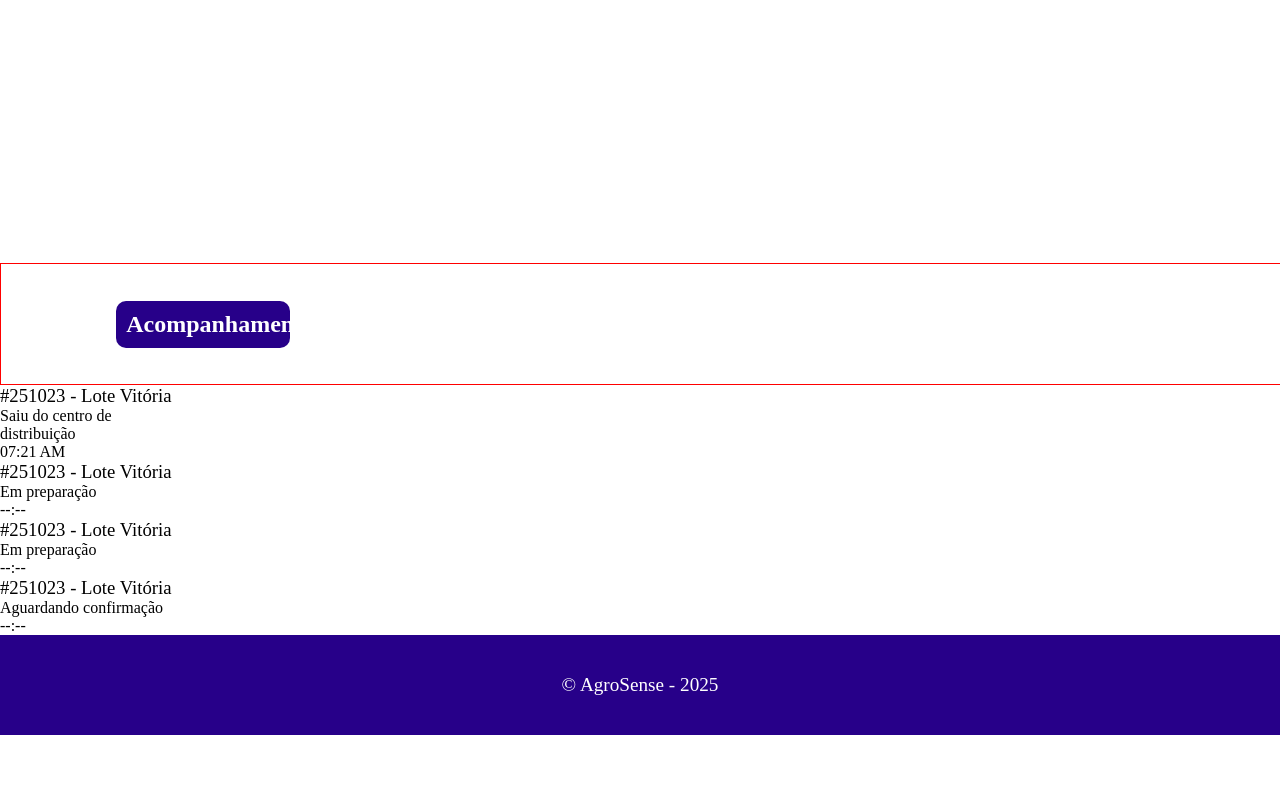
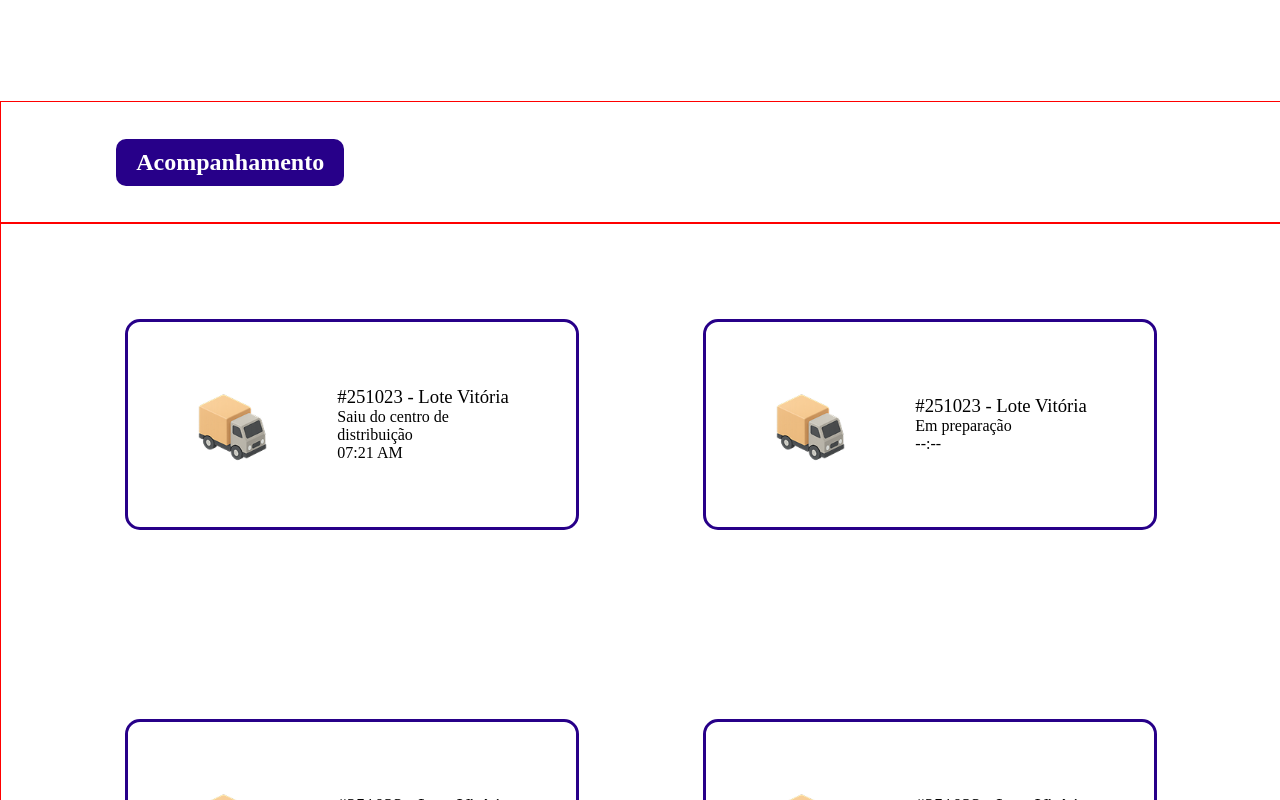
Before and after one commit to lucassantDev/agrosense-scripts, a React (Vite) app in the folder agrosense/: page /Administrativo/FirstPageAdm/FirstPageAdm in a window 1280 px wide. Shown: the part 1620-2420 px from the top of the page. Before the commit the page ends 2355 px from the top, so only its background shows below. Built offline with nearby package versions, Linux system fonts and the light colour scheme.

Commit message:
style: pagina de estilizacao atualizada

```diff
--- a/agrosense/src/pages/Administrativo/FirstPageAdm/FirstPageAdm.css
+++ b/agrosense/src/pages/Administrativo/FirstPageAdm/FirstPageAdm.css
@@ -1,7 +1,6 @@
 .actions{
     width: 100%;
-    height: 100vh;
-    border: 1px solid red;
+    height: 80vh;
 
     display: flex;
     align-items: center;
@@ -37,7 +36,6 @@
 }
 
 .button-actions:hover{
-    margin: -10px 0 0 0;
     border: 2px solid #FFFFFF;
     transition: 0.1s;
 }
@@ -57,8 +55,9 @@
 }
 
 .box{
-    width: 12%;
-    padding: 10px;
+    width: fit-content;
+    padding-inline: 20px;
+    padding-block: 10px;
     background-color: var(--color02);
     text-align: center;
 
@@ -137,3 +136,33 @@
     box-shadow: 1px 2px 2px var(--color01);
     transition: 0.2s;
 }
+
+.truck-place{
+    width: 100%;
+    height: 100vh;
+    border: 1px solid red;
+
+    display: flex;
+    align-items: center;
+    justify-content: space-evenly;
+    flex-wrap: wrap;
+}
+
+.send-truck{
+    width: 35%;
+    height: 205px;
+    border: 3px solid var(--color02);
+    border-radius: 15px;
+
+    display: flex;
+    align-items: center;
+    justify-content: space-evenly;
+}
+
+.truck-img{
+    width: 75px;
+    height: 75px;
+
+    background-image: url(../../../assets/image/caminhao-icon.png);
+    background-size: cover;
+}
```
